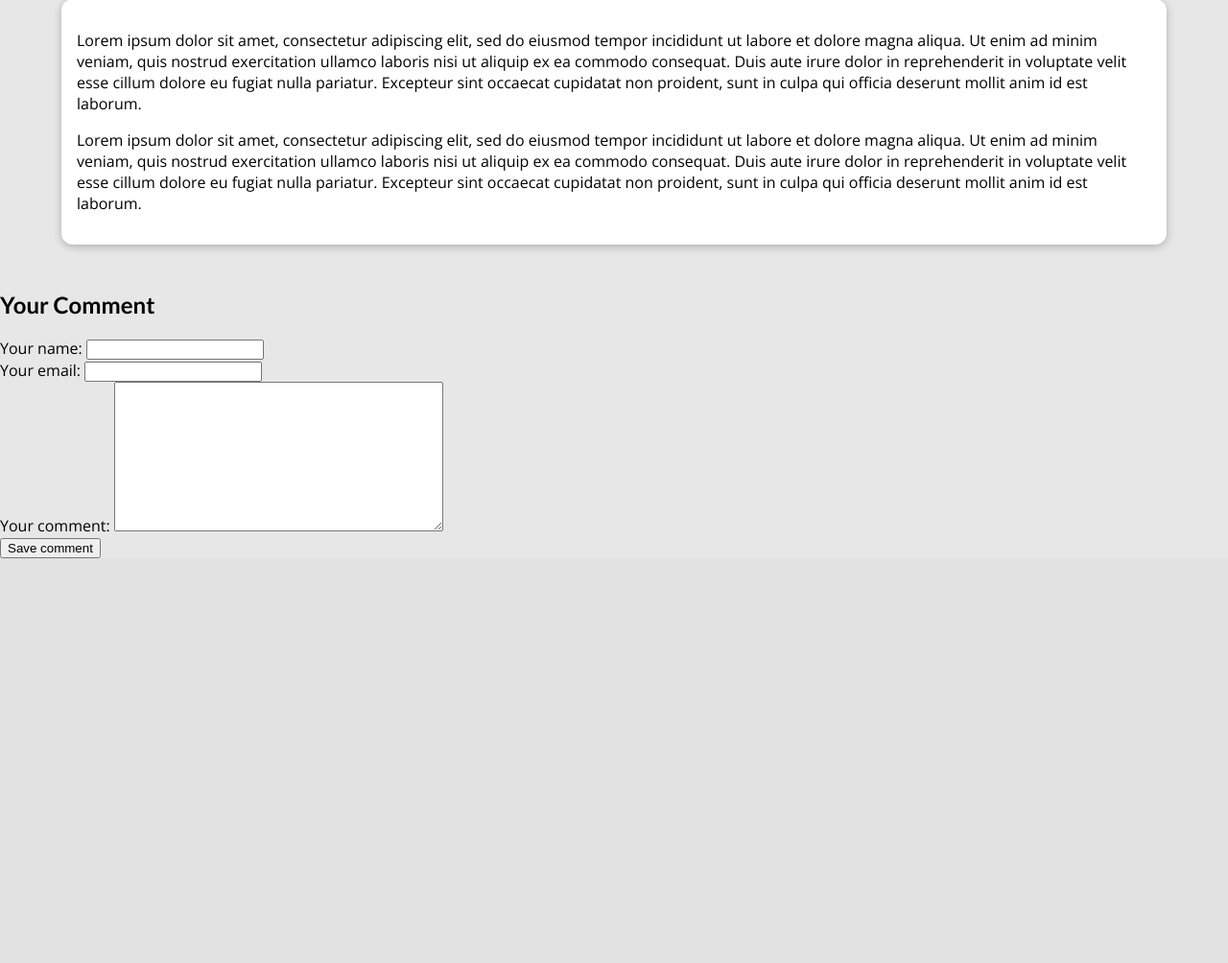
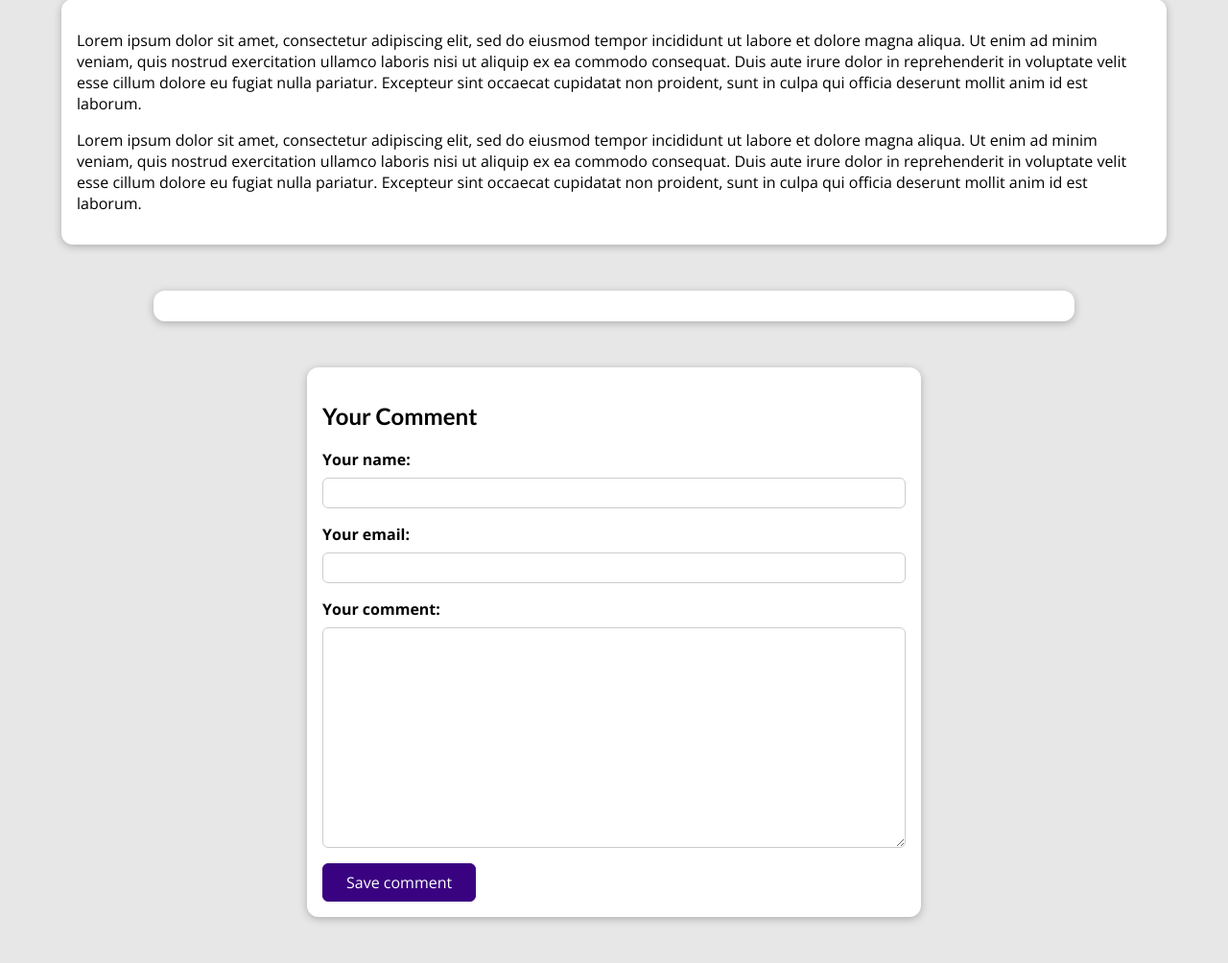
Before and after one commit to anmvk58/django_blog_project, a Django app: a page that uses blog/templates/blog/post-detail.html in a window 1280 px wide. Shown: the part 529-1533 px from the top of the page at 96% size. Before the commit the page ends 1111 px from the top, so only its background shows below. Run offline with Django 4.2, Linux system fonts and the light colour scheme; data comes from the database, SQL or seed files in the repository; both versions use the stored data as it was after the commit.

Commit message:
add comment out

```diff
--- a/blog/admin.py
+++ b/blog/admin.py
@@ -1,5 +1,5 @@
 from django.contrib import admin
-from .models import Post, Author, Tag
+from .models import Post, Author, Tag, Comment
 
 class PostAdmin(admin.ModelAdmin):
     list_filter = ("author", "tags", "date")
@@ -10,3 +10,4 @@ class PostAdmin(admin.ModelAdmin):
 admin.site.register(Post, PostAdmin)
 admin.site.register(Author)
 admin.site.register(Tag)
+admin.site.register(Comment)
--- a/blog/forms.py
+++ b/blog/forms.py
@@ -3,10 +3,10 @@ from .models import Comment
 
 class CommentForm(forms.ModelForm):
     class Meta:
-        db_table = ''
-        managed = True
-        verbose_name = 'ModelName'
-        verbose_name_plural = 'ModelNames'
+        # db_table = ''
+        # managed = True
+        # verbose_name = 'ModelName'
+        # verbose_name_plural = 'ModelNames'
         model = Comment
         exclude = ["post"]
         labels = {
--- a/blog/static/blog/post-detail.css
+++ b/blog/static/blog/post-detail.css
@@ -72,3 +72,113 @@ main {
   padding: 0.5rem 1rem;
   border-radius: 8px;
 }
+
+#comment-form {
+  margin: 3rem auto;
+  width: 90%;
+  max-width: 40rem;
+  border-radius: 12px;
+  background-color: white;
+  box-shadow: 0 2px 8px rgba(0, 0, 0, 0.25);
+  padding: 1rem;
+}
+
+#comment-form button {
+  font: inherit;
+  background-color: #390281;
+  color: white;
+  border: 1px solid #390281;
+  padding: 0.5rem 1.5rem;
+  border-radius: 6px;
+  cursor: pointer;
+}
+
+#comment-form button:hover,
+#comment-form button:active {
+  background-color: #4f0ba7;
+  border-color: #4f0ba7;
+}
+
+.form-control {
+  margin-bottom: 1rem;
+}
+
+.form-control label {
+  font-weight: bold;
+  margin-bottom: 0.5rem;
+  display: block;
+}
+
+.form-control input,
+.form-control textarea {
+  display: block;
+  width: 100%;
+  font: inherit;
+  padding: 0.25rem;
+  border-radius: 6px;
+  border: 1px solid #ccc;
+}
+
+.errorlist {
+  list-style: none;
+  margin: 0.5rem 0;
+  padding: 0;
+  color: #d6000b;
+}
+
+.invalid label {
+  color: #d6000b;
+}
+
+.invalid input,
+.invalid textarea {
+  border-color: #d6000b;
+  background-color: #ffe6e7;
+}
+
+#alert {
+  margin: 8rem auto 3rem auto;
+  border: 1px solid #d6000b;
+  background-color: #ffe6e7;
+  padding: 1rem;
+  width: 90%;
+  max-width: 40rem;
+}
+
+#alert a {
+  text-decoration: none;
+  border: 1px solid #d6000b;
+  background-color: #d6000b;
+  color: white;
+  padding: 0.25rem 1.5rem;
+  border-radius: 6px;
+}
+
+#comments {
+  margin: 3rem auto;
+  width: 90%;
+  max-width: 60rem;
+  border-radius: 12px;
+  background-color: white;
+  box-shadow: 0 2px 8px rgba(0, 0, 0, 0.25);
+  padding: 1rem 2rem;
+}
+
+#comments ul {
+  list-style: none;
+  margin: 0;
+  padding: 0;
+}
+
+#comments li {
+  margin-bottom: 1rem;
+  border-bottom: 2px solid #ccc;
+}
+
+#comments li:last-of-type {
+  border-bottom: none;
+}
+
+#comments h2 {
+  color: #464646;
+}
--- a/blog/templates/blog/post-detail.html
+++ b/blog/templates/blog/post-detail.html
@@ -29,18 +29,37 @@
         </article>
     </section>
 
+    {% if field.errors %}
+        <div id="alert">
+            <h2> Saving the comment failed !</h2>
+            <p>Please check the comment form below the post and fix your errors</p>
+            <a href="#comment-form"> Fix! </a>
+        </div>
+    {% endif %}
+
     <main>
         <p>
             {{ post.content|linebreaks }}
         </p>
     </main>
 
+    <section id="comments">
+        <ul>
+            {% for comment in comments %}
+                <li>
+                    <h2>{{ comment.user_name }} </h2>
+                    <p> {{ comment.text|linebreaks}} </p>
+                </li>
+            {% endfor %}
+        </ul>
+    </section>
+
     <section id="comment-form">
         <h2> Your Comment </h2>
         <form action="{% url 'post-detail-page' post.slug %}" method="POST">
             {% csrf_token %}
             {% for field in form %}
-                <div class="form-control">
+                <div class="form-control {% if field.errors %}invalid{% endif %}">
                     {{ field.label_tag }}
                     {{ field }}
                     {{ field.errors }}
--- a/blog/views.py
+++ b/blog/views.py
@@ -38,7 +38,8 @@ class SinglePostView(View):
         context = {
             "post": post,
             "post_tags" : post.tags.all(),
-            "form" : CommentForm()
+            "form" : CommentForm(),
+            "comments": post.comments.all().order_by("-id")
         }
         return render(request, "blog/post-detail.html", context)
 
@@ -56,7 +57,8 @@ class SinglePostView(View):
         context = {
             "post": post,
             "post_tags" : post.tags.all(),
-            "form" : CommentForm()
+            "form" : CommentForm(),
+            "comments": post.comments.all().order_by("-id")
         }
         return render(request, "blog/post-detail.html", context)
 
```
Also changed, not shown: blog/migrations/0003_comment.py (added), db.sqlite3.
